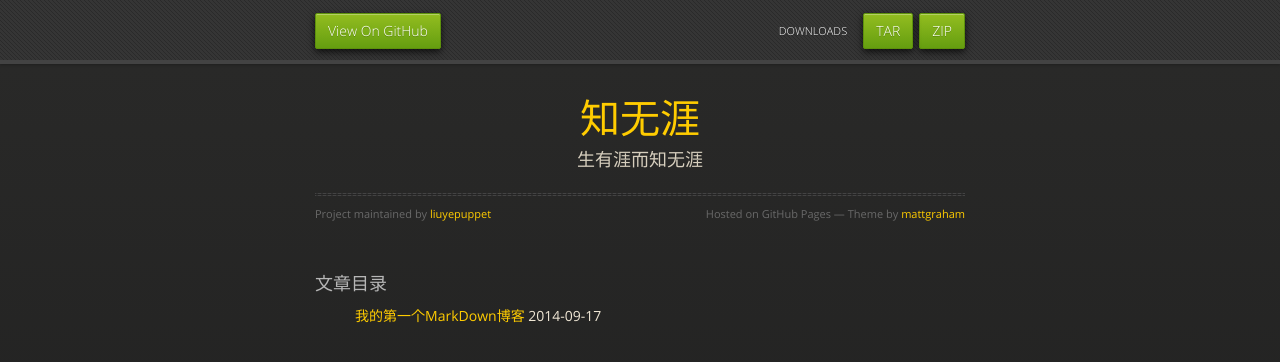
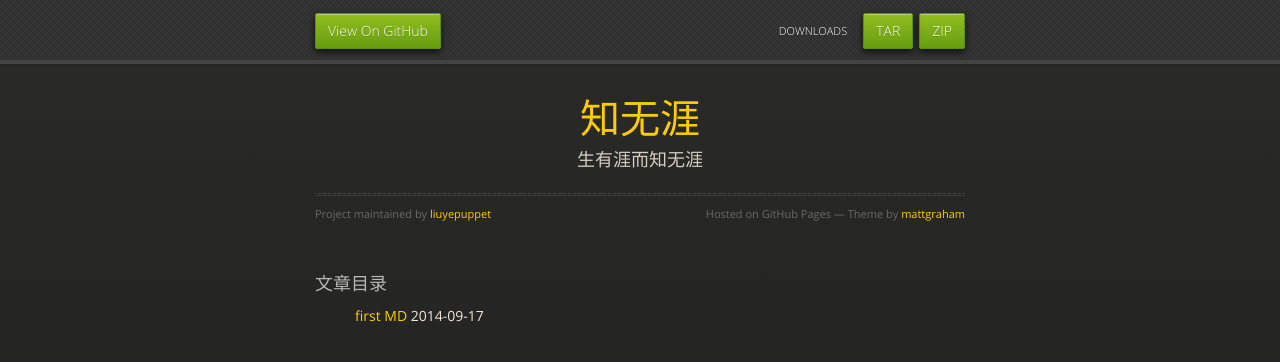
Before and after one commit to liuyepuppet/KnowledgeNoBoundaries, a Jekyll site: the page built from index.html, in a window 1280 px wide. Shown: the top 362 px of the page. Built offline with Jekyll 4.4.1, drawn with Linux system fonts in a browser that asks for light colours; nearby versions of some CDN libraries; Markdown is read by kramdown in place of the engine named in the settings.

Commit message:
update md

```diff
--- a/_posts/2014-9-17-Test-Blog.md
+++ b/_posts/2014-9-17-Test-Blog.md
@@ -1,6 +1,6 @@
 ---
 layout: default
-title: 我的第一个MarkDown博客
+title: first MD
 ---
 
 # Test first blog
```
